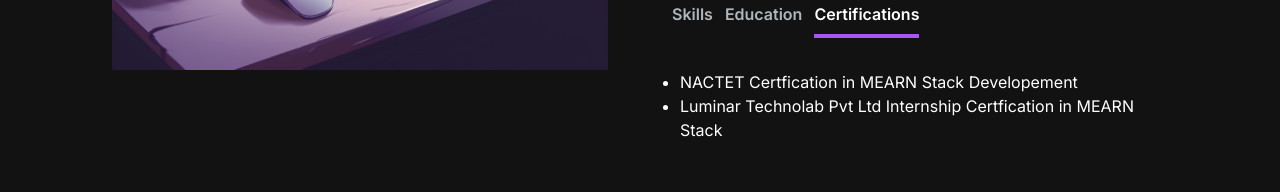
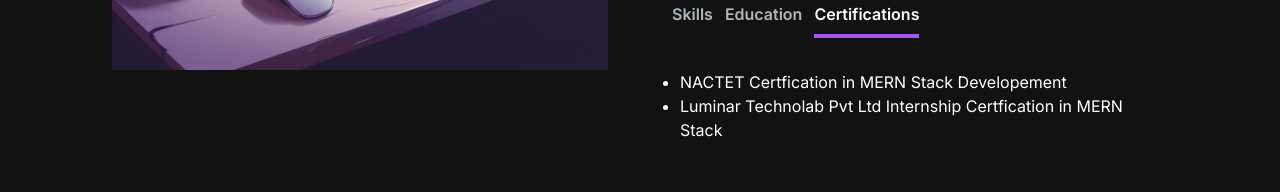
Before and after one commit to faheem35/Portfolio, a Next.js app: page / in a window 1280 px wide. Both pictures are taken after a click on the button "Certifications". Shown: the part 1314-1506 px from the top of the page. Built offline with nearby package versions, Linux system fonts and the light colour scheme.

Commit message:
fourteenth commit

```diff
--- a/src/app/components/AboutSection.jsx
+++ b/src/app/components/AboutSection.jsx
@@ -34,8 +34,8 @@ const TAB_DATA = [
     id: "certifications",
     content: (
       <ul className="list-disc pl-2">
-        <li>NACTET Certfication in MEARN Stack Developement</li>
-        <li>Luminar Technolab Pvt Ltd Internship Certfication in MEARN Stack</li>
+        <li>NACTET Certfication in MERN Stack Developement</li>
+        <li>Luminar Technolab Pvt Ltd Internship Certfication in MERN Stack</li>
       </ul>
     ),
   },
--- a/src/app/components/HeroSection.jsx
+++ b/src/app/components/HeroSection.jsx
@@ -130,7 +130,7 @@ const HeroSection = () => {
             </Link>
             <Link
              target="_blank"
-              href="https://drive.google.com/file/d/1gFuB9Lx-KRiZGzKP5dlMvzQaJtHIDx-Q/view?usp=sharing"
+              href="https://drive.google.com/file/d/11tFJ6746UOm9jydESVbQqM97WUmObPoA/view?usp=sharing"
               className="px-1 inline-block py-1 w-full sm:w-fit rounded-full bg-gradient-to-br from-primary-500 to-secondary-500 hover:bg-slate-800 text-white mt-3"
             >
               <span className="block bg-[#121212] hover:bg-slate-800 rounded-full px-5 py-2">
```
